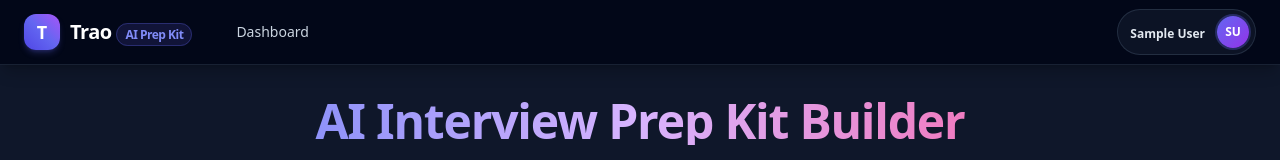
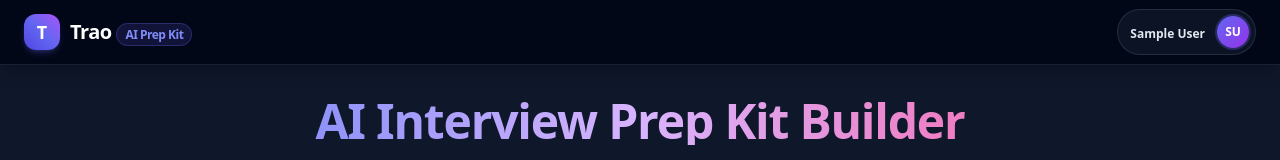
Before and after one commit to tankr556/Trao_AI_Interview, a Next.js app in the folder frontend/: page / in a window 1280 px wide. Shown: the top 160 px of the page. Built offline with nearby package versions, Linux system fonts and the light colour scheme; sample sign-in values are in the browser's storage.

Commit message:
feat: initialize frontend project with TypeScript configuration and root layout structure

```diff
--- a/frontend/src/app/layout.tsx
+++ b/frontend/src/app/layout.tsx
@@ -59,17 +59,6 @@ export default function RootLayout({ children }: { children: ReactNode }) {
                   Trao <span className="text-xs font-semibold px-2 py-0.5 rounded-full bg-indigo-500/15 text-indigo-400 border border-indigo-500/30">AI Prep Kit</span>
                 </span>
               </Link>
-
-              {user && (
-                <nav className="hidden md:flex items-center gap-1 text-sm font-medium text-slate-300">
-                  <Link
-                    href="/"
-                    className="px-3 py-1.5 rounded-lg hover:bg-slate-800/60 hover:text-white transition-colors"
-                  >
-                    Dashboard
-                  </Link>
-                </nav>
-              )}
             </div>
 
             {/* Right: User Profile & Actions */}
```
